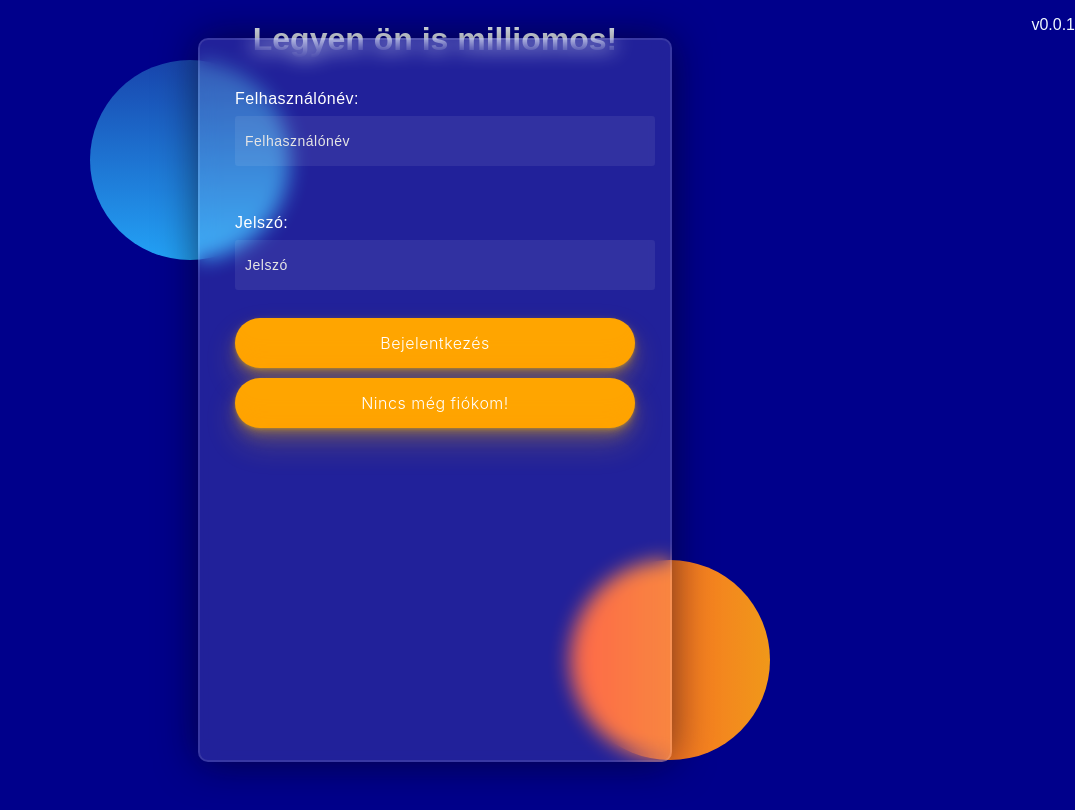
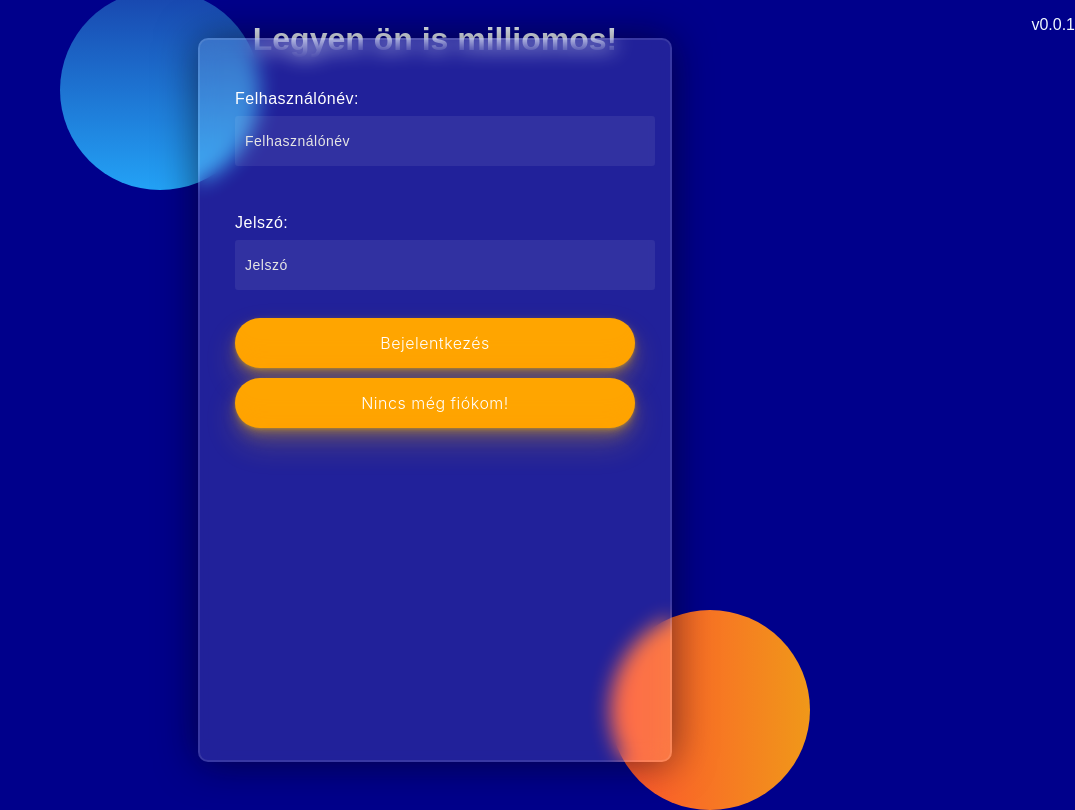
Before and after one commit to emoditibi/LegyenOnisMilliomos, a plain HTML site: page alap.html in a window 1280 px wide. Shown: the whole page, without its empty margins (205-1280 px from the left). Drawn offline with Linux system fonts and the light colour scheme; no server answers.

Commit message:
Update style.css

```diff
--- a/style.css
+++ b/style.css
@@ -53,8 +53,8 @@ transform: scale(1.05) rotate(-1deg);
       #1845ad,
       #23a2f6
   );
-  left: -130px;
-  top: -80px;
+  left: -160px;
+  top: -150px;
 }
 .shape:last-child{
   background: linear-gradient(
@@ -62,8 +62,8 @@ transform: scale(1.05) rotate(-1deg);
       #ff512f,
       #f09819
   );
-  right: -120px;
-  bottom: -100px;
+  right: -160px;
+  bottom: -150px;
 }
 form{
   height: 680px;
```
